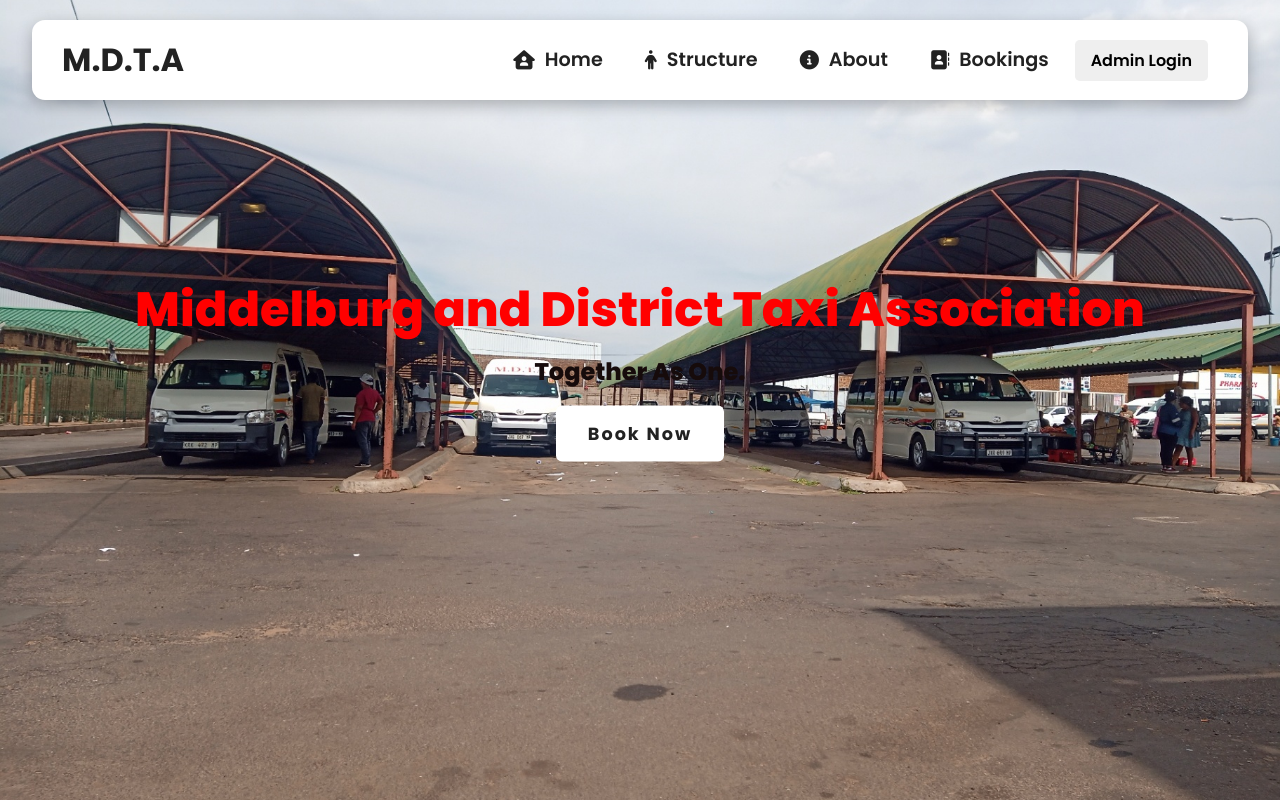
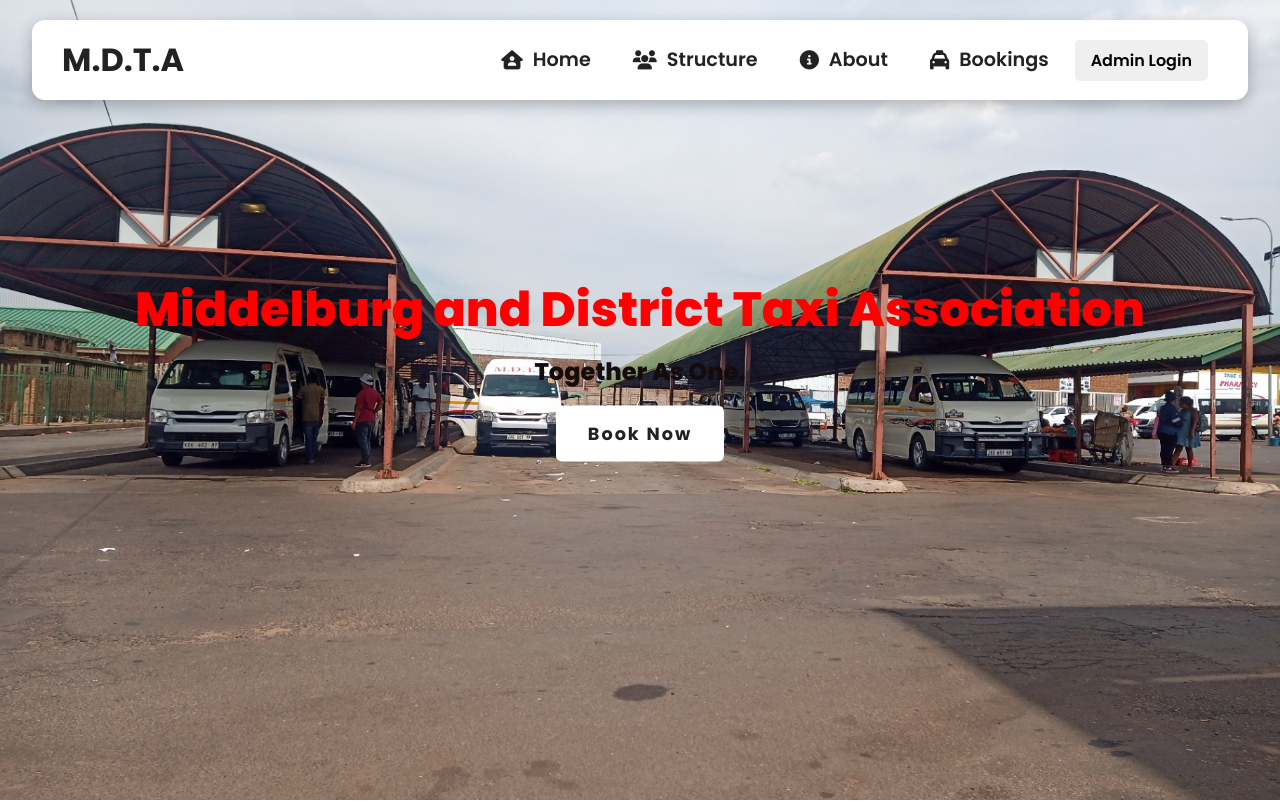
Before and after one commit to ThembaMahlangu/mdta, a React (Create React App) app in the folder frontend/: page / in a window 1280 px wide. Shown: the top 802 px of the page. Built offline with nearby package versions, Linux system fonts and the light colour scheme.

Commit message:
navbar and f

```diff
--- a/frontend/src/components/Footer.js
+++ b/frontend/src/components/Footer.js
@@ -73,7 +73,7 @@ const Footer = () => {
       </div>
       <div className="copyright">
         <p className="copyright-content">2023 Copyright | M.D.T.A</p>
-        <a href='https://wa.me/+27769360246'> Designed by T. Mahlangu</a>
+        <a href='https://wa.me/+27769360246'> Designed by EduLinkage</a>
       </div>
     </>
   );
--- a/frontend/src/components/MenuItems.js
+++ b/frontend/src/components/MenuItems.js
@@ -10,7 +10,7 @@ export const MenuItems = [
     title : "Structure",
     url : "/leadership",
     cName : "nav-links",
-    icon : "fa-solid fa-person"
+    icon : "fa-solid fa-users"
   },
   {
     title : "About",
@@ -22,6 +22,6 @@ export const MenuItems = [
     title : "Bookings",
     url : "/contact",
     cName : "nav-links",
-    icon : "fa-solid fa-address-book"
+    icon : "fa-solid fa-taxi"
   },
 ];
```
